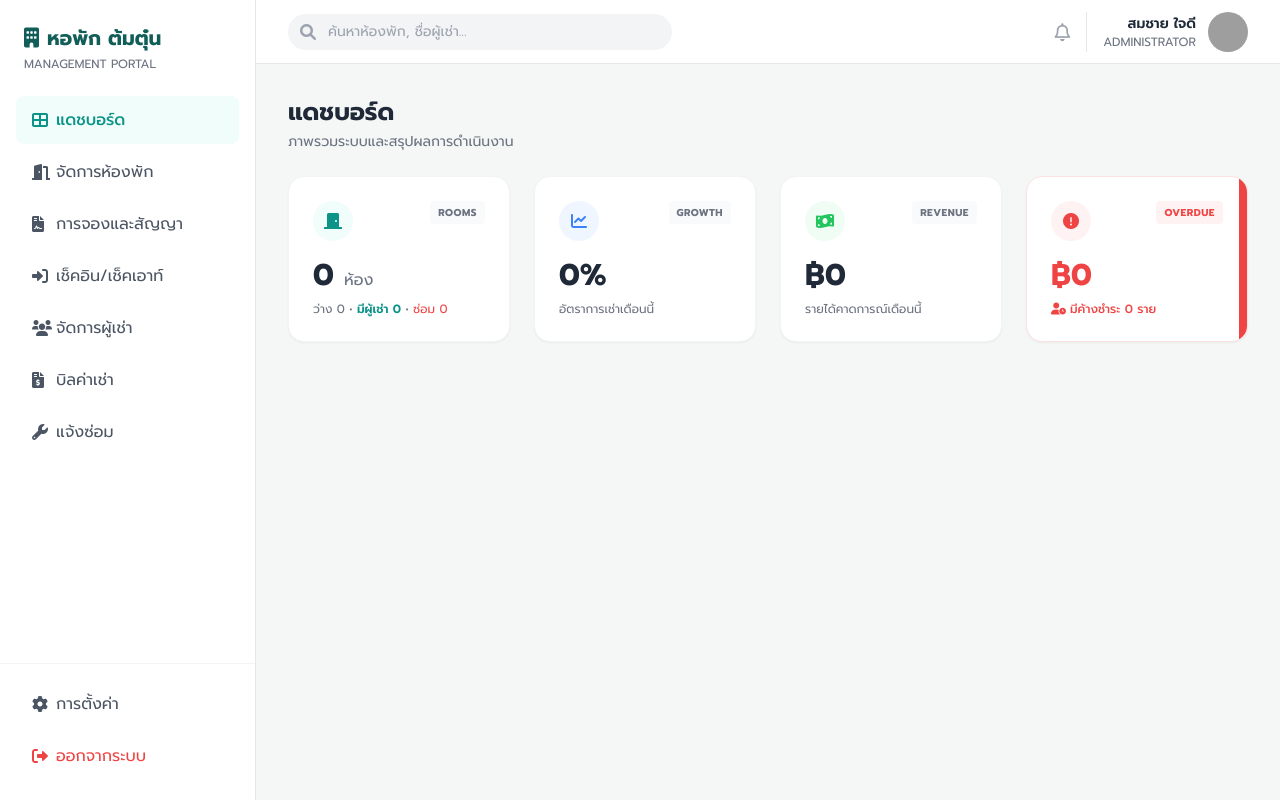
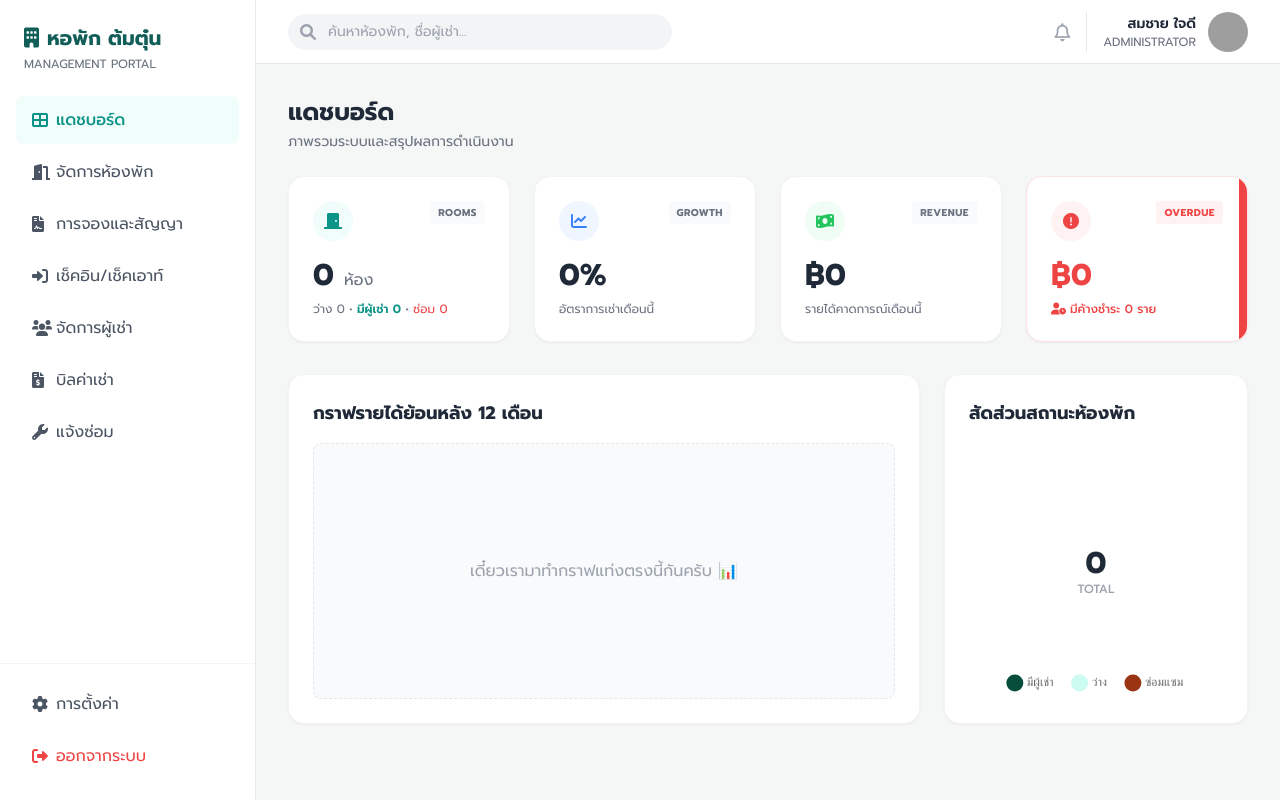
Before and after one commit to ohm024/tomtun-dorm-project, a Django app: page / in a window 1280 px wide. Run offline with Django 5.2, Linux system fonts and the light colour scheme; data that the repository does not hold is empty; some libraries are stand-ins or nearby versions; grey boxes are pictures that could not be loaded.

Commit message:
เพิ่มกราฟโดนัทแสดงสัดส่วนห้องพักด้วย Chart.js

```diff
--- a/templates/dashboard.html
+++ b/templates/dashboard.html
@@ -46,4 +46,72 @@
     </div>
 
 </div>
+
+<div class="grid grid-cols-1 lg:grid-cols-3 gap-6 mt-8">
+
+    <div class="bg-white rounded-2xl p-6 shadow-sm border border-gray-100 lg:col-span-2">
+        <h3 class="text-lg font-bold text-gray-800 mb-4">กราฟรายได้ย้อนหลัง 12 เดือน</h3>
+        <div class="flex items-center justify-center h-64 bg-gray-50 rounded-lg border border-dashed border-gray-200">
+            <p class="text-gray-400">เดี๋ยวเรามาทำกราฟแท่งตรงนี้กันครับ 📊</p>
+        </div>
+    </div>
+
+    <div class="bg-white rounded-2xl p-6 shadow-sm border border-gray-100 flex flex-col items-center">
+        <h3 class="text-lg font-bold text-gray-800 mb-4 w-full text-left">สัดส่วนสถานะห้องพัก</h3>
+
+        <div class="relative w-full h-64 flex justify-center items-center">
+            <div class="absolute flex flex-col items-center justify-center pointer-events-none">
+                <span class="text-3xl font-bold text-gray-800">{{ total_rooms }}</span>
+                <span class="text-xs text-gray-400 font-medium uppercase">Total</span>
+            </div>
+
+            <canvas id="roomStatusChart"></canvas>
+        </div>
+    </div>
+    <script src="https://cdn.jsdelivr.net/npm/chart.js"></script>
+
+<script>
+    // 1. ดึงพื้นที่วาดกราฟ (Canvas) ที่เราเตรียมไว้ใน Step 1
+    const ctx = document.getElementById('roomStatusChart').getContext('2d');
+
+    // 2. สั่ง Chart.js ให้วาดรูป
+    const roomStatusChart = new Chart(ctx, {
+        type: 'doughnut', // บอกว่าจะเอากราฟโดนัท
+        data: {
+            // ชื่อป้ายกำกับ
+            labels: ['มีผู้เช่า', 'ว่าง', 'ซ่อมแซม'],
+            datasets: [{
+                // 💥 ไฮไลต์สำคัญ: ดึงตัวเลขจาก Django (views.py) มายัดใส่กราฟตรงนี้เลย!
+                data: [
+                    {{ occupied_rooms|default:0 }},   // จำนวนห้องที่มีคนอยู่
+                    {{ available_rooms|default:0 }},  // จำนวนห้องว่าง
+                    {{ maintenance_rooms|default:0 }} // จำนวนห้องซ่อม
+                ],
+                // ตั้งค่าสีให้ตรงกับ Figma (เขียวเข้ม, ฟ้าอ่อน, แดง)
+                backgroundColor: [
+                    '#064e3b', // สีเขียวเข้ม (มีผู้เช่า)
+                    '#ccfbf1', // สีฟ้าอ่อน (ว่าง)
+                    '#9a3412', // สีน้ำตาลอมส้ม (ซ่อมแซม)
+                ],
+                borderWidth: 0, // ไม่เอาเส้นขอบ
+                hoverOffset: 4  // เวลามือถือไปชี้ให้กราฟเด้งออกมานิดนึง
+            }]
+        },
+        options: {
+            responsive: true,
+            maintainAspectRatio: false,
+            cutout: '75%', // ควบคุมความกว้างของรูโดนัท (75% คือรูกว้างๆ แบบ Figma)
+            plugins: {
+                legend: {
+                    position: 'bottom', // เอาจุดสีบอกสถานะไว้ด้านล่าง
+                    labels: {
+                        usePointStyle: true, // เปลี่ยนสี่เหลี่ยมเป็นจุดกลมๆ
+                        padding: 20
+                    }
+                }
+            }
+        }
+    });
+</script>
+</div>
 {% endblock %}
```
